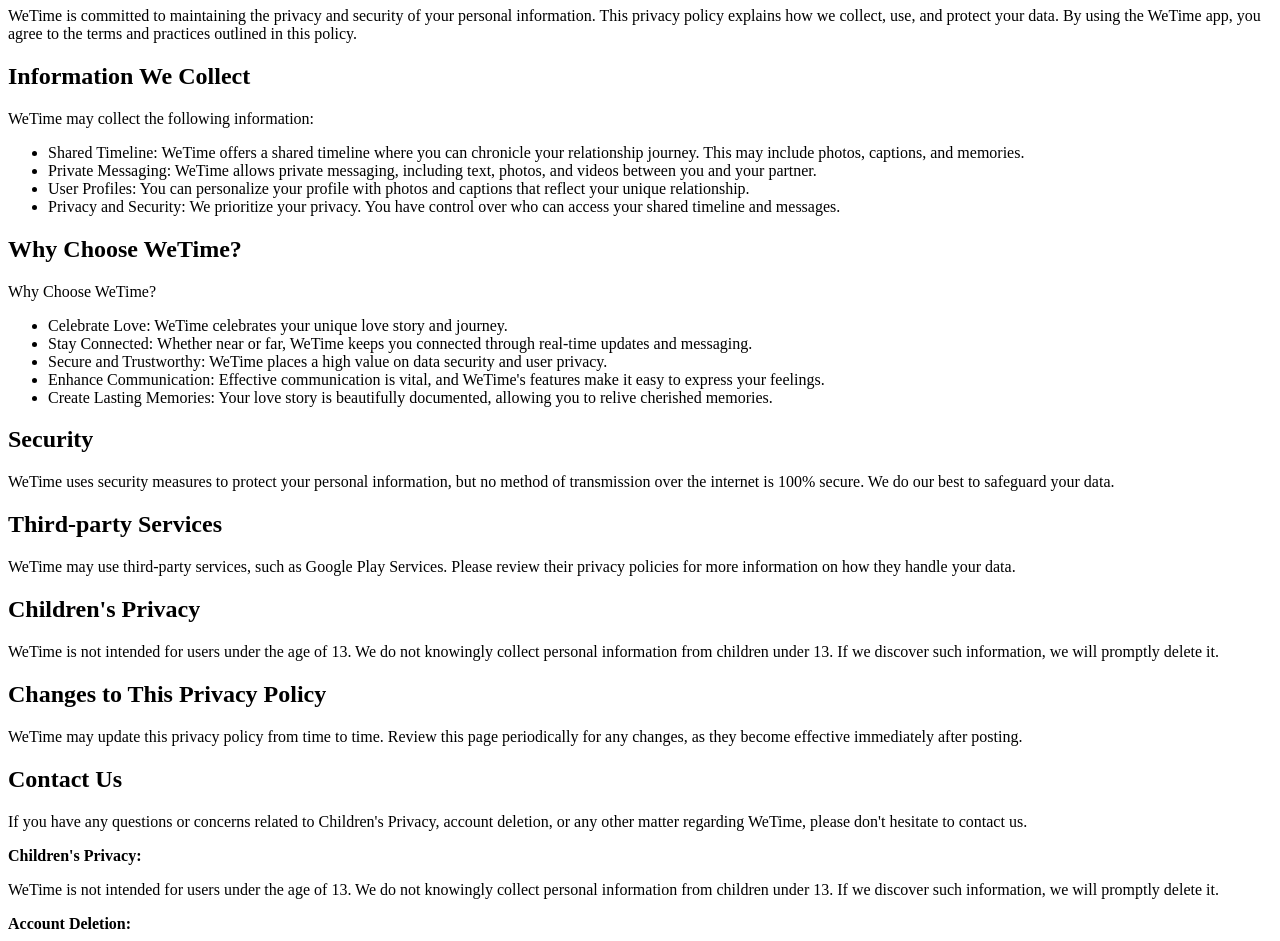
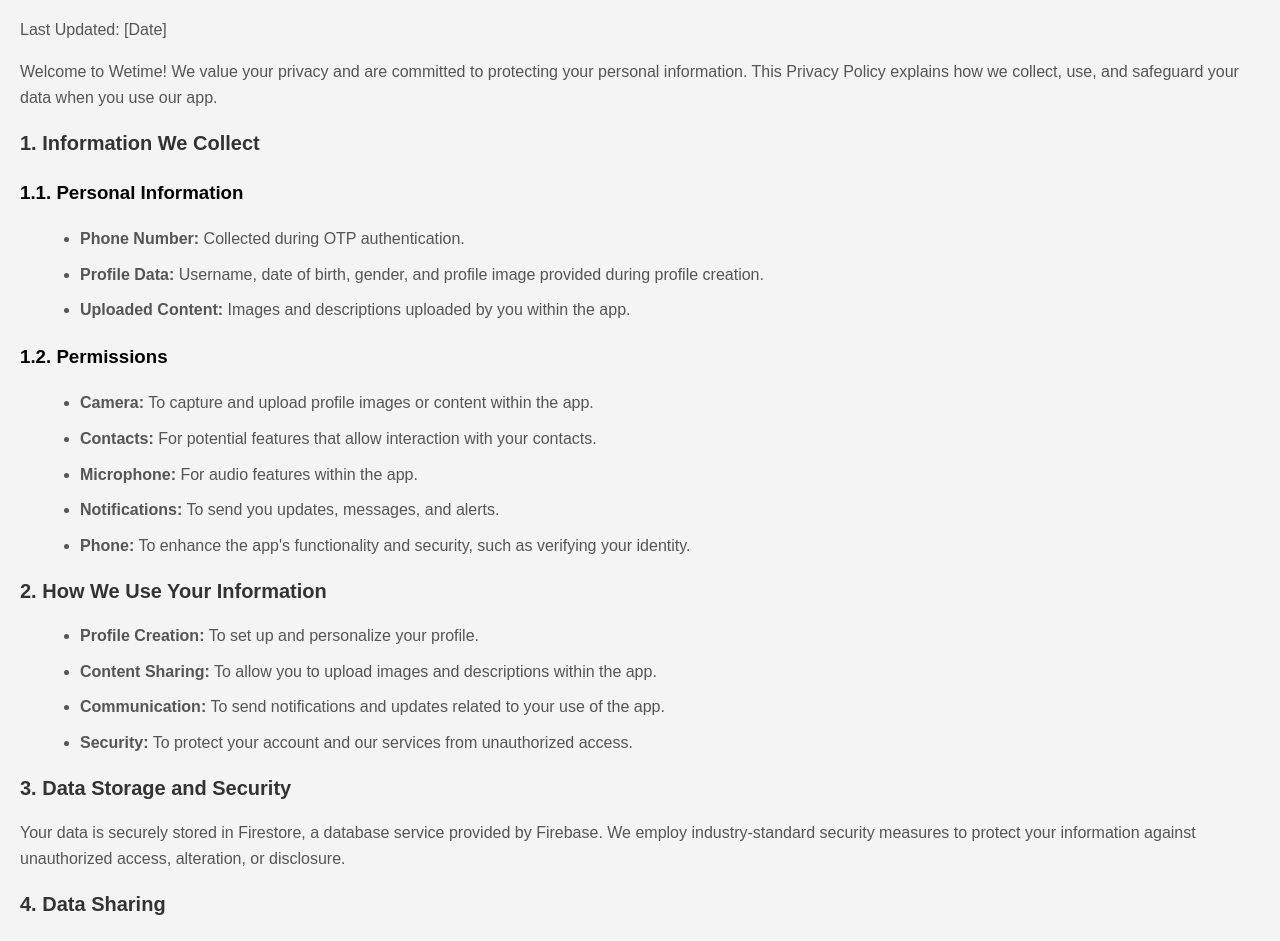
Before and after one commit to Dhruv1797/Dhruv1797.github.io, a plain HTML site: page index.html in a window 1280 px wide. Shown: the part 73-1014 px from the top of the page. Drawn offline with Linux system fonts and the light colour scheme.

Commit message:
Update index.html

```diff
--- a/index.html
+++ b/index.html
@@ -1,50 +1,112 @@
 <!DOCTYPE html>
-<html>
+<html lang="en">
+
 <head>
-    <title>WeTime Privacy Policy</title>
+    <meta charset="UTF-8">
+    <meta name="viewport" content="width=device-width, initial-scale=1.0">
+    <title>Wetime App Privacy Policy</title>
+    <style>
+        body {
+            font-family: Arial, sans-serif;
+            line-height: 1.6;
+            margin: 0;
+            padding: 20px;
+            background-color: #f4f4f4;
+        }
+
+        h1,
+        h2 {
+            color: #333;
+        }
+
+        h1 {
+            font-size: 24px;
+            margin-bottom: 10px;
+        }
+
+        h2 {
+            font-size: 20px;
+            margin-bottom: 10px;
+        }
+
+        p,
+        li {
+            color: #555;
+            margin-bottom: 10px;
+        }
+
+        ul {
+            margin-left: 20px;
+        }
+    </style>
 </head>
+
 <body>
-    <h1>WeTime Privacy Policy</h1>
-    <p>WeTime is committed to maintaining the privacy and security of your personal information. This privacy policy explains how we collect, use, and protect your data. By using the WeTime app, you agree to the terms and practices outlined in this policy.</p>
 
-    <h2>Information We Collect</h2>
-    <p>WeTime may collect the following information:</p>
+    <h1>Privacy Policy for Wetime App</h1>
+    <p>Last Updated: [Date]</p>
+
+    <p>Welcome to Wetime! We value your privacy and are committed to protecting your personal information. This Privacy
+        Policy explains how we collect, use, and safeguard your data when you use our app.</p>
+
+    <h2>1. Information We Collect</h2>
+
+    <h3>1.1. Personal Information</h3>
     <ul>
-        <li>Shared Timeline: WeTime offers a shared timeline where you can chronicle your relationship journey. This may include photos, captions, and memories.</li>
-        <li>Private Messaging: WeTime allows private messaging, including text, photos, and videos between you and your partner.</li>
-        <li>User Profiles: You can personalize your profile with photos and captions that reflect your unique relationship.</li>
-        <li>Privacy and Security: We prioritize your privacy. You have control over who can access your shared timeline and messages.</li>
+        <li><strong>Phone Number:</strong> Collected during OTP authentication.</li>
+        <li><strong>Profile Data:</strong> Username, date of birth, gender, and profile image provided during profile
+            creation.</li>
+        <li><strong>Uploaded Content:</strong> Images and descriptions uploaded by you within the app.</li>
     </ul>
 
-    <h2>Why Choose WeTime?</h2>
-    <p>Why Choose WeTime?</p>
+    <h3>1.2. Permissions</h3>
     <ul>
-        <li>Celebrate Love: WeTime celebrates your unique love story and journey.</li>
-        <li>Stay Connected: Whether near or far, WeTime keeps you connected through real-time updates and messaging.</li>
-        <li>Secure and Trustworthy: WeTime places a high value on data security and user privacy.</li>
-        <li>Enhance Communication: Effective communication is vital, and WeTime's features make it easy to express your feelings.</li>
-        <li>Create Lasting Memories: Your love story is beautifully documented, allowing you to relive cherished memories.</li>
+        <li><strong>Camera:</strong> To capture and upload profile images or content within the app.</li>
+        <li><strong>Contacts:</strong> For potential features that allow interaction with your contacts.</li>
+        <li><strong>Microphone:</strong> For audio features within the app.</li>
+        <li><strong>Notifications:</strong> To send you updates, messages, and alerts.</li>
+        <li><strong>Phone:</strong> To enhance the app's functionality and security, such as verifying your identity.
+        </li>
     </ul>
 
-    <h2>Security</h2>
-    <p>WeTime uses security measures to protect your personal information, but no method of transmission over the internet is 100% secure. We do our best to safeguard your data.</p>
+    <h2>2. How We Use Your Information</h2>
+    <ul>
+        <li><strong>Profile Creation:</strong> To set up and personalize your profile.</li>
+        <li><strong>Content Sharing:</strong> To allow you to upload images and descriptions within the app.</li>
+        <li><strong>Communication:</strong> To send notifications and updates related to your use of the app.</li>
+        <li><strong>Security:</strong> To protect your account and our services from unauthorized access.</li>
+    </ul>
 
-    <h2>Third-party Services</h2>
-    <p>WeTime may use third-party services, such as Google Play Services. Please review their privacy policies for more information on how they handle your data.</p>
+    <h2>3. Data Storage and Security</h2>
+    <p>Your data is securely stored in Firestore, a database service provided by Firebase. We employ industry-standard
+        security measures to protect your information against unauthorized access, alteration, or disclosure.</p>
 
-    <h2>Children's Privacy</h2>
-    <p>WeTime is not intended for users under the age of 13. We do not knowingly collect personal information from children under 13. If we discover such information, we will promptly delete it.</p>
+    <h2>4. Data Sharing</h2>
+    <p>We do not share your personal information with any third parties. All data collected is used solely for the
+        purposes outlined in this policy.</p>
 
-    <h2>Changes to This Privacy Policy</h2>
-    <p>WeTime may update this privacy policy from time to time. Review this page periodically for any changes, as they become effective immediately after posting.</p>
+    <h2>5. User Rights</h2>
+    <ul>
+        <li><strong>Access and Correction:</strong> You have the right to access and update your personal information
+            within the app.</li>
+        <li><strong>Data Deletion:</strong> You can request the deletion of your data by contacting us at <a
+                href="mailto:rajat.garg@wetimeapp.com">rajat.garg@wetimeapp.com</a>.</li>
+        <li><strong>Withdraw Consent:</strong> You can withdraw your consent for data collection and processing at any
+            time by contacting us.</li>
+    </ul>
 
-    <h2>Contact Us</h2>
-<p>If you have any questions or concerns related to Children's Privacy, account deletion, or any other matter regarding WeTime, please don't hesitate to contact us.</p>
-<p><strong>Children's Privacy:</strong></p>
-<p>WeTime is not intended for users under the age of 13. We do not knowingly collect personal information from children under 13. If we discover such information, we will promptly delete it.</p>
-<p><strong>Account Deletion:</strong></p>
-<p>If you wish to delete your account and personal details, please contact us using the information below.</p>
-<p><strong>Contact Number:</strong> 80760 81874</p>
+    <h2>6. Third-Party Services</h2>
+    <p>Our app may contain links to other websites or services. We are not responsible for the privacy practices of
+        these third-party services, and we encourage you to read their privacy policies.</p>
+
+    <h2>7. Changes to This Privacy Policy</h2>
+    <p>We may update this Privacy Policy from time to time. We will notify you of any significant changes by posting the
+        new policy on our app and updating the “Last Updated” date above.</p>
+
+    <h2>8. Contact Us</h2>
+    <p>If you have any questions or concerns about this Privacy Policy, please contact us at <a
+            href="mailto:rajat.garg@wetimeapp.com">rajat.garg@wetimeapp.com</a>.</p>
 
 </body>
+
 </html>
```
